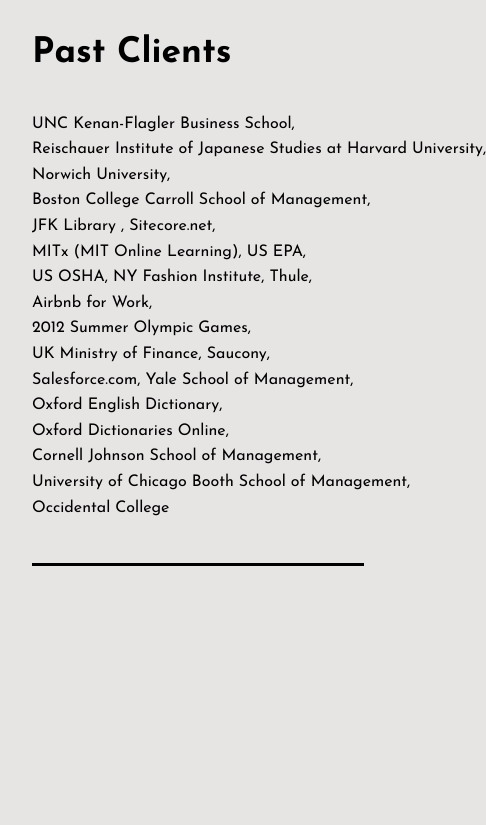
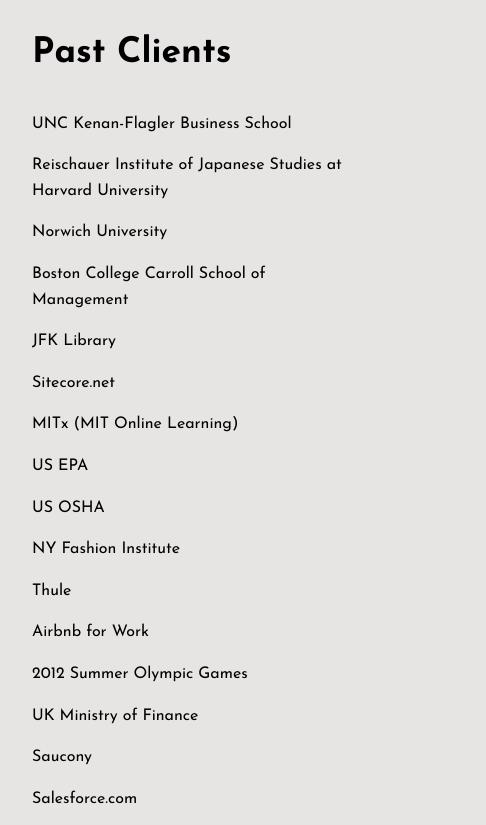
Before and after one commit to natis/portfolio, a plain HTML site: page index.html in a window 390 px wide. Shown: the part 4370-5195 px from the top of the page, 486 px wide, since content can reach past the window. Before the commit the page ends 4968 px from the top, so only its background shows below. Drawn offline with nearby package versions, Linux system fonts and the light colour scheme.

Commit message:
Mobile fix

```diff
--- a/styles/main.scss
+++ b/styles/main.scss
@@ -47,6 +47,14 @@ article {
 		margin: 0;
 		padding: 0;
 		white-space: nowrap;
+		@media screen and (max-width: 42.5rem) {
+			display: block;
+			margin: 0 0 1.0rem;
+			white-space: normal;
+			&::after {
+				display: none;
+			}
+		}
 		&::after {
 			content: ',';
 		}
```
Also changed, not shown: styles/main.css, 1 other file.
